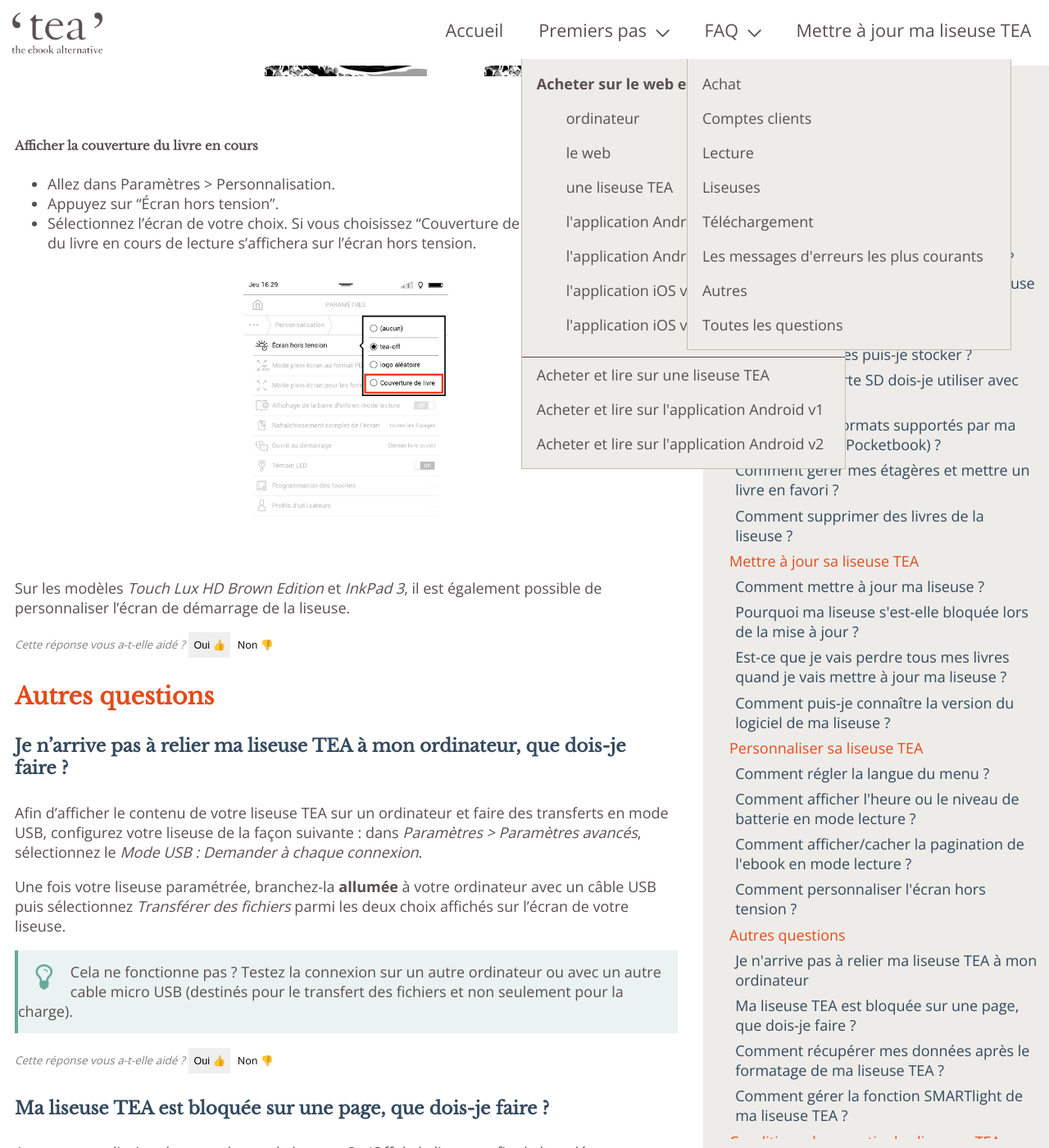
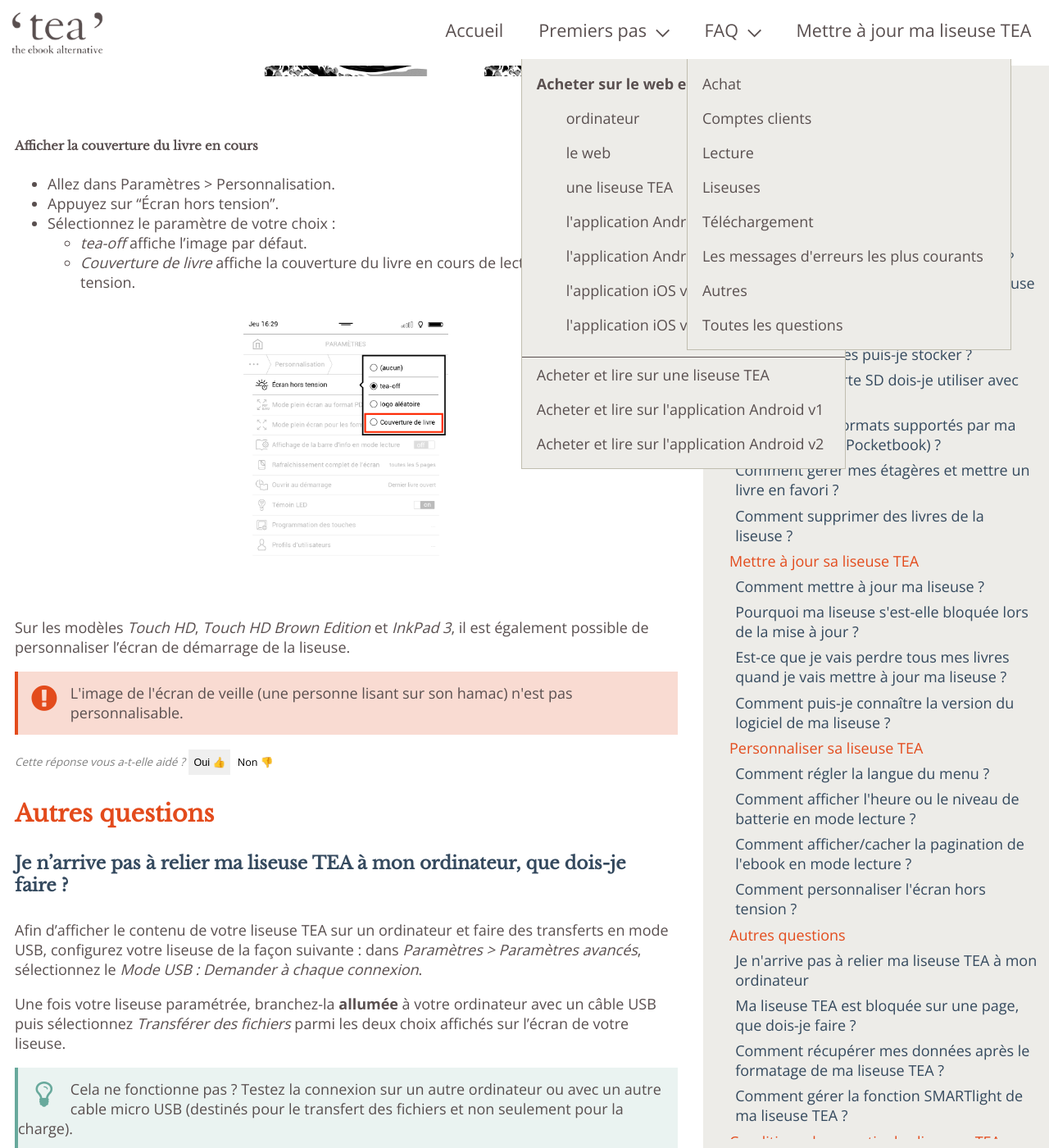
Before and after one commit to TEA-ebook/help-center, a Jekyll site: the page built from _pages/FAQ-liseuse.md, in a window 1280 px wide and 1400 px high, scrolled down 6204 px. Shown: the whole window at 82% size. Built offline with Jekyll 4.4.1, drawn with Linux system fonts in a browser that asks for light colours.

Commit message:
fix models

```diff
--- a/_pages/FAQ-liseuse.md
+++ b/_pages/FAQ-liseuse.md
@@ -268,7 +268,9 @@
 
 - Allez dans Paramètres > Personnalisation.
 - Appuyez sur "Écran hors tension".
-- Sélectionnez l'écran de votre choix. Si vous choisissez "Couverture de livre", la couverture du livre en cours de lecture s'affichera sur l'écran hors tension.
+- Sélectionnez le paramètre de votre choix :
+  - _tea-off_ affiche l'image par défaut.
+  - *Couverture de livre* affiche la couverture du livre en cours de lecture sur l'écran hors tension.
 
 <table class="centered no-border">
   <tr>
@@ -276,7 +278,9 @@
   </tr>
 </table>
 
-Sur les modèles <i>Touch Lux HD Brown Edition</i> et <i>InkPad 3</i>, il est également possible de personnaliser l'écran de démarrage de la liseuse.
+Sur les modèles <i>Touch HD</i>, <i>Touch HD Brown Edition</i> et <i>InkPad 3</i>, il est également possible de personnaliser l'écran de démarrage de la liseuse.
+
+<div class="warningtip"><p>L'image de l'écran de veille (une personne lisant sur son hamac) n'est pas personnalisable.</p></div>
 
 {% include feedback-button.html question="Comment personnaliser l'écran hors tension ?" %}
 
```
